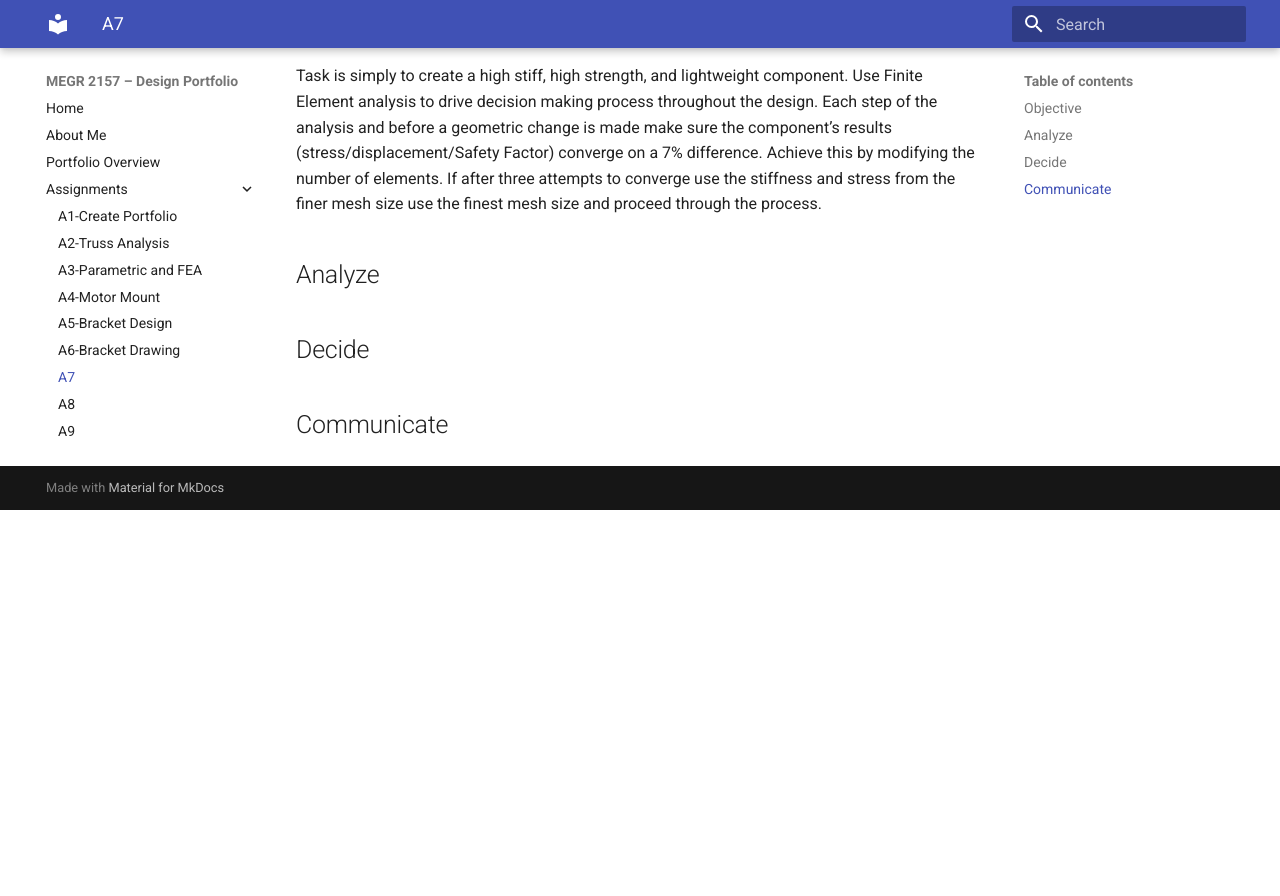
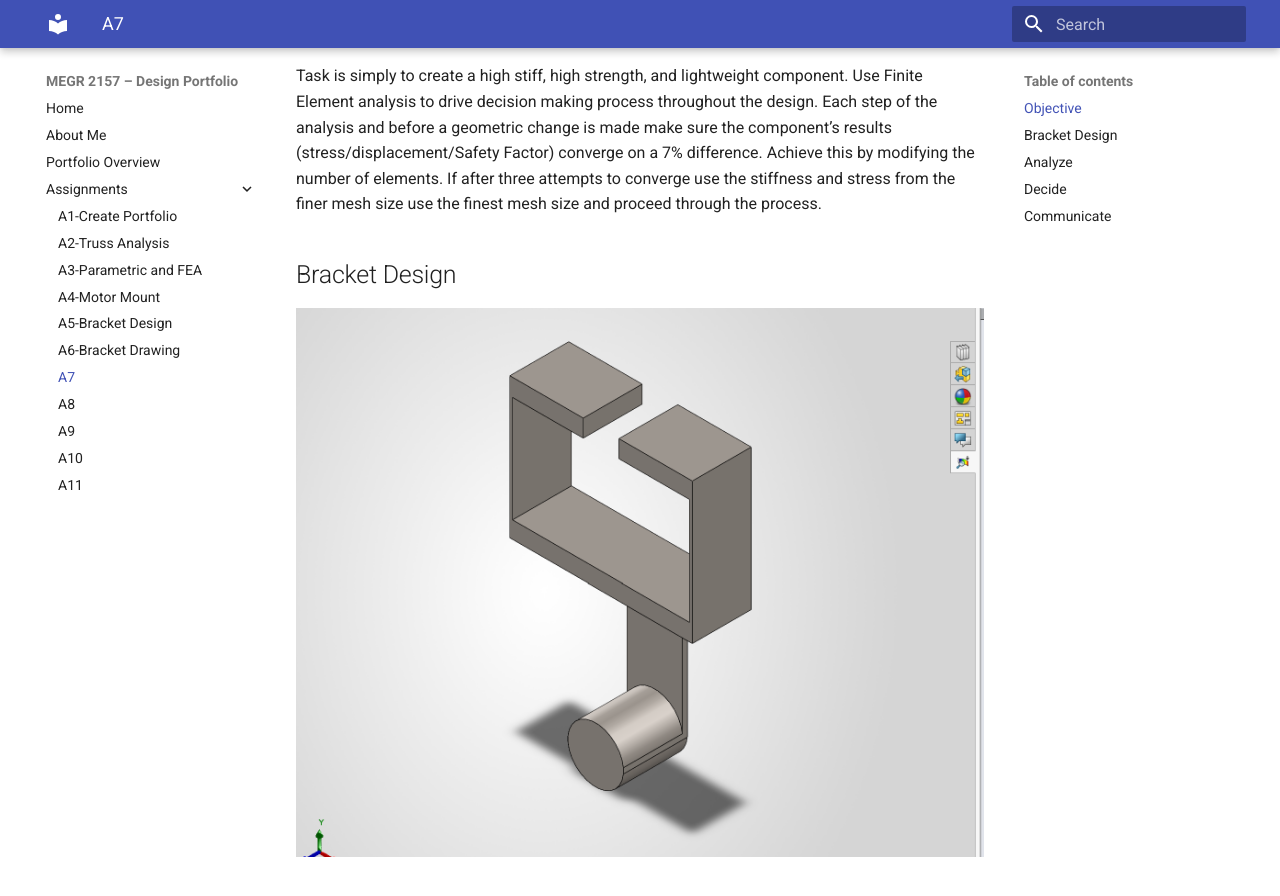
Before and after one commit to Jeffrey-Mendoza/megr2157-portfolio, an MkDocs documentation site: the page built from docs/assignments/A07/index.md, in a window 1280 px wide and 900 px high, scrolled down 500 px. Shown: the top 896 px of the window. Built offline with MkDocs 1.6.1 and Material for MkDocs 9.7.7, drawn with Linux system fonts in a browser that asks for light colours; before the commit the page ends 1010 px from its top, so only the background shows below that.

Commit message:
Add Bracket Design section to assignment index
Added Bracket Design section with an image.

```diff
--- a/docs/assignments/A07/index.md
+++ b/docs/assignments/A07/index.md
@@ -20,6 +20,10 @@ Reflect on key engineering lessons learned and time spent.
 
 Task is simply to create a high stiff, high strength, and lightweight component. Use Finite Element analysis to drive decision making process throughout the design. Each step of the analysis and before a geometric change is made make sure the component’s results (stress/displacement/Safety Factor) converge on a 7% difference. Achieve this by modifying the number of elements. If after three attempts to converge use the stiffness and stress from the finer mesh size use the finest mesh size and proceed through the process.
 
+##Bracket Design
+
+![My Image](bracketdesign.png)
+
 ## Analyze
 
 
```
